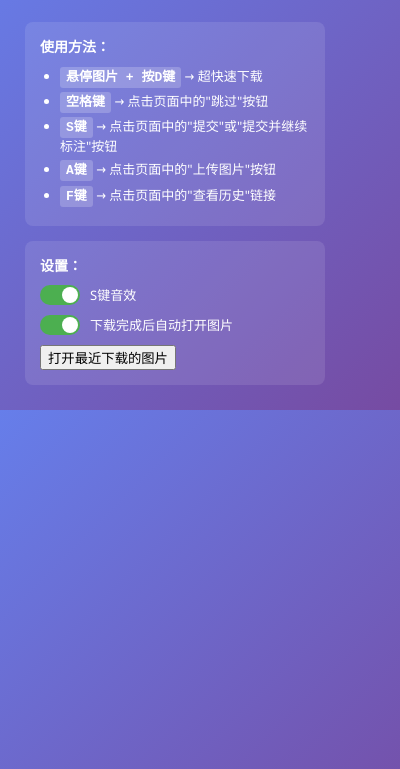
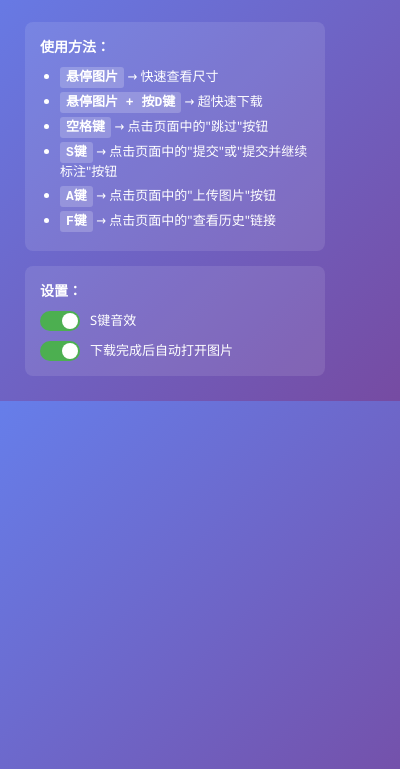
Before and after one commit to zh19910202/imger, a browser extension: page popup.html in a window 400 px wide. Shown: the part 75-844 px from the top of the page. Drawn offline with Linux system fonts and the light colour scheme.

Commit message:
add popup instructions

```diff
--- a/popup.html
+++ b/popup.html
@@ -173,6 +173,7 @@
   <div class="usage">
     <h3>使用方法：</h3>
     <ul>
+      <li><span class="hotkey">悬停图片</span> → 快速查看尺寸</li>
       <li><span class="hotkey">悬停图片 + 按D键</span> → 超快速下载</li>
       <li><span class="hotkey">空格键</span> → 点击页面中的"跳过"按钮</li>
       <li><span class="hotkey">S键</span> → 点击页面中的"提交"或"提交并继续标注"按钮</li>
@@ -197,9 +198,6 @@
           </label>
           <span class="setting-label">下载完成后自动打开图片</span>
         </div>
-        <div class="setting-item">
-          <button id="openLastImage" class="action-button">打开最近下载的图片</button>
-        </div>
   </div>
 
   <script src="popup.js"></script>
```
